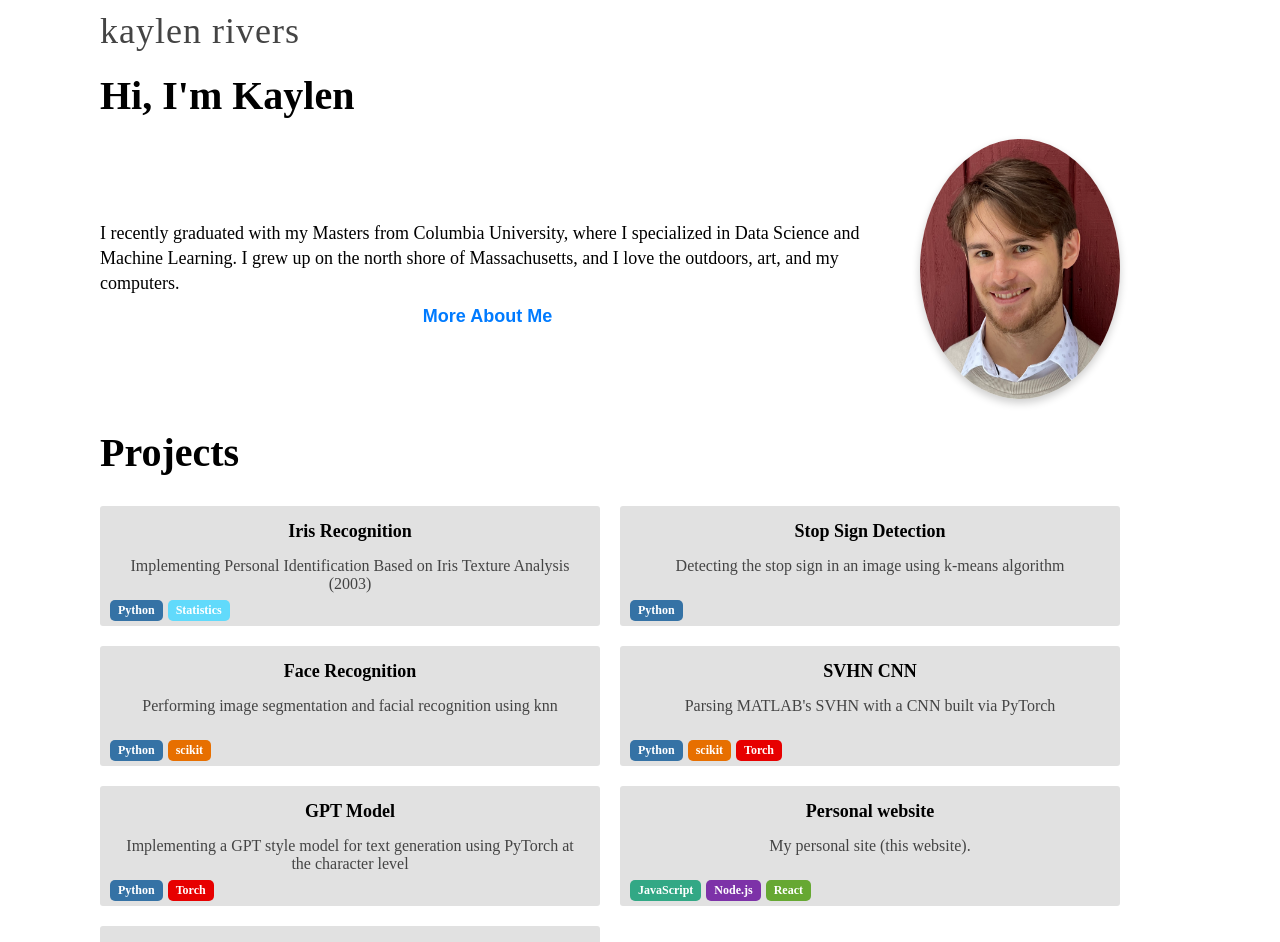
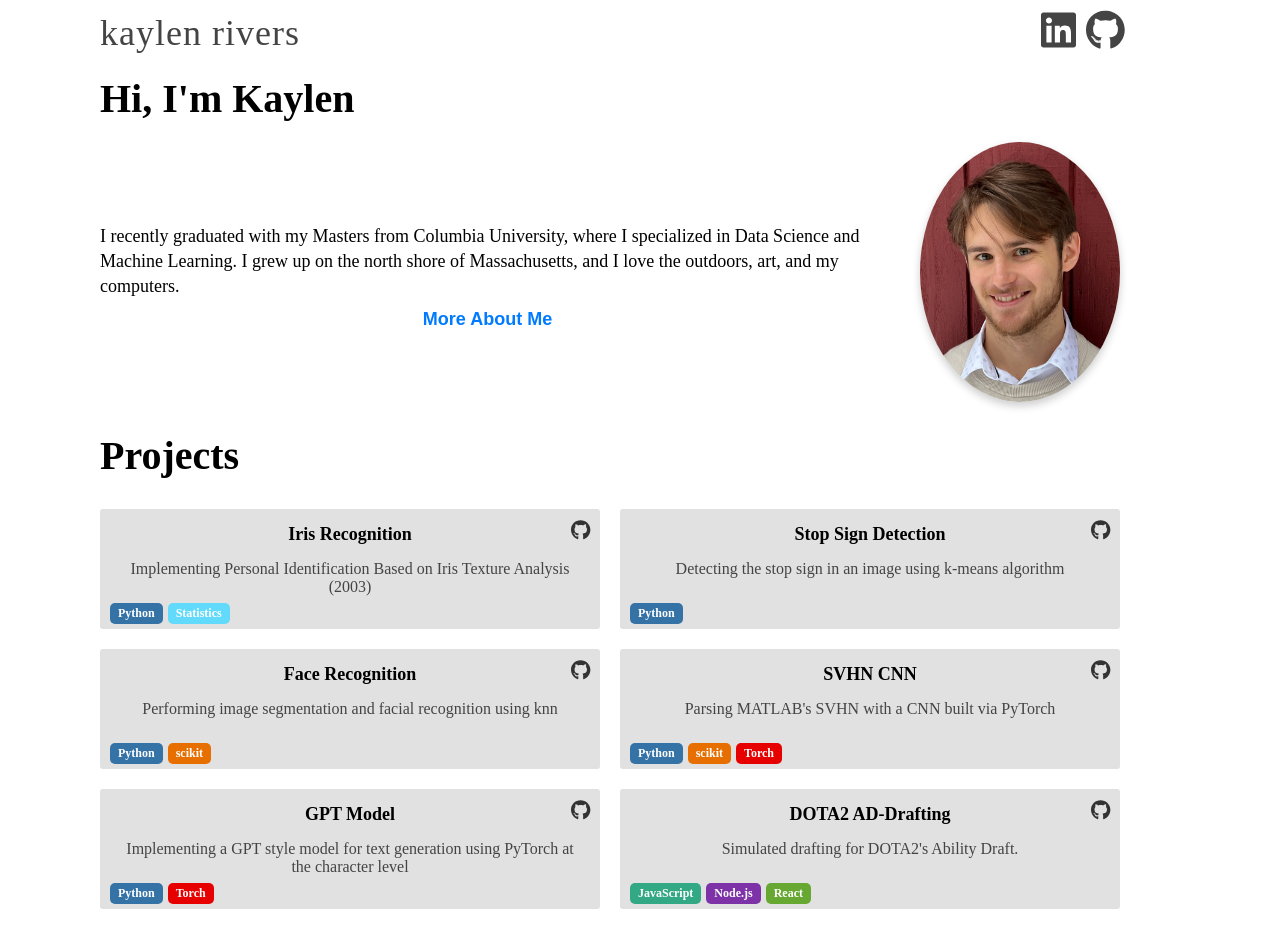
Before and after one commit to kirivers/personal-site, a React app: page / in a window 1280 px wide. Shown: the top 942 px of the page. Built offline with nearby package versions, Linux system fonts and the light colour scheme; the HTML template or start-up script is replaced by a standard one.

Commit message:
add icons, change hover, reformat social links

```diff
--- a/package.json
+++ b/package.json
@@ -10,6 +10,9 @@
     "start": "node server.js"
   },
   "dependencies": {
+    "@fortawesome/fontawesome-svg-core": "^6.7.2",
+    "@fortawesome/free-brands-svg-icons": "^6.7.2",
+    "@fortawesome/react-fontawesome": "^0.2.2",
     "express": "^4.21.2",
     "react": "^19.0.0",
     "react-dom": "^19.0.0"
--- a/src/App.jsx
+++ b/src/App.jsx
@@ -2,8 +2,8 @@ import './css/App.css';
 import './css/Profile.css';
 import './css/Project.css';
 import Bio from './components/Bio'
-//import { FontAwesomeIcon } from '@fortawesome/react-fontawesome';
-//import { faLinkedin, faGithub } from '@fortawesome/free-brands-svg-icons';
+import { FontAwesomeIcon } from '@fortawesome/react-fontawesome';
+import { faLinkedin, faGithub } from '@fortawesome/free-brands-svg-icons';
 
 const skillColors = {
   Python: "#3572A5",
@@ -21,7 +21,7 @@ const projects = [
   { id: 3, name: 'Face Recognition', path: '/projects/project3', skills:['Python', 'scikit'], description:'Performing image segmentation and facial recognition using knn ', githubLink: 'https://github.com/kirivers/FaceRecognition'  },
   { id: 4, name: 'SVHN CNN', path: '/projects/project4', skills:['Python', 'scikit', 'Torch'], description:'Parsing MATLAB\'s SVHN with a CNN built via PyTorch', githubLink: 'https://github.com/kirivers/SVHNCNN'  },
   { id: 5, name: 'GPT Model', path: '/projects/project5', skills:['Python', 'Torch' ], description:'Implementing a GPT style model for text generation using PyTorch at the character level', githubLink: 'https://github.com/kirivers/GPT-by-Character'  },
-  { id: 6, name: 'Personal website', path: '/projects/project6', skills:['JavaScript', 'Node.js', 'React'], description:'My personal site (this website).', githubLink: 'https://github.com/kirivers/personal-site'  },
+  //{ id: 6, name: 'Personal website', path: '/projects/project6', skills:['JavaScript', 'Node.js', 'React'], description:'My personal site (this website).', githubLink: 'https://github.com/kirivers/personal-site'  },
   { id: 7, name: 'DOTA2 AD-Drafting', path: '/projects/project6', skills:['JavaScript', 'Node.js', 'React'], description:'Simulated drafting for DOTA2\'s Ability Draft.', githubLink: 'https://github.com/kirivers/ad-page'  }
 ];
 
@@ -36,10 +36,10 @@ const App = () => {
           <ul className="social-container">
             <li>
               <a href="https://www.linkedin.com/in/kaylen-rivers/" target="_blank" rel="noopener noreferrer" className="linkedin-icon">
-                {/*<FontAwesomeIcon icon={faLinkedin} />*/}
+                {<FontAwesomeIcon icon={faLinkedin} />}
               </a>
               <a href="https://github.com/kirivers" target="_blank" rel="noopener noreferrer" className="github-icon-top">
-                {/*<FontAwesomeIcon icon={faGithub} />*/}
+                {<FontAwesomeIcon icon={faGithub} />}
               </a>
             </li>
           </ul>
@@ -76,7 +76,7 @@ const App = () => {
               {/* GitHub icon (only if project has a GitHub link) */}
               {project.githubLink && (
                 <div className="github-icon">
-                  {/*<FontAwesomeIcon icon={faGithub} />*/}
+                  {<FontAwesomeIcon icon={faGithub} />}
                 </div>
               )}
 
--- a/src/css/App.css
+++ b/src/css/App.css
@@ -54,6 +54,7 @@ h1 {
   list-style: none;
   margin: 0px;
   padding-left: 0px;
+  padding-right:50px;
   padding-top: 0px;
   justify-content: left;
 }
@@ -89,7 +90,7 @@ h1 {
 }
 
 .github-icon-top:hover {
-  color: #000;
+  color: #3fa927;
   transform: scale(1.1);
   background-color: rgba(0, 0, 0, 0.1);
   border-radius: 50%;
```
Also changed, not shown: 1 other file (tests, documents, lock files or other folders).
